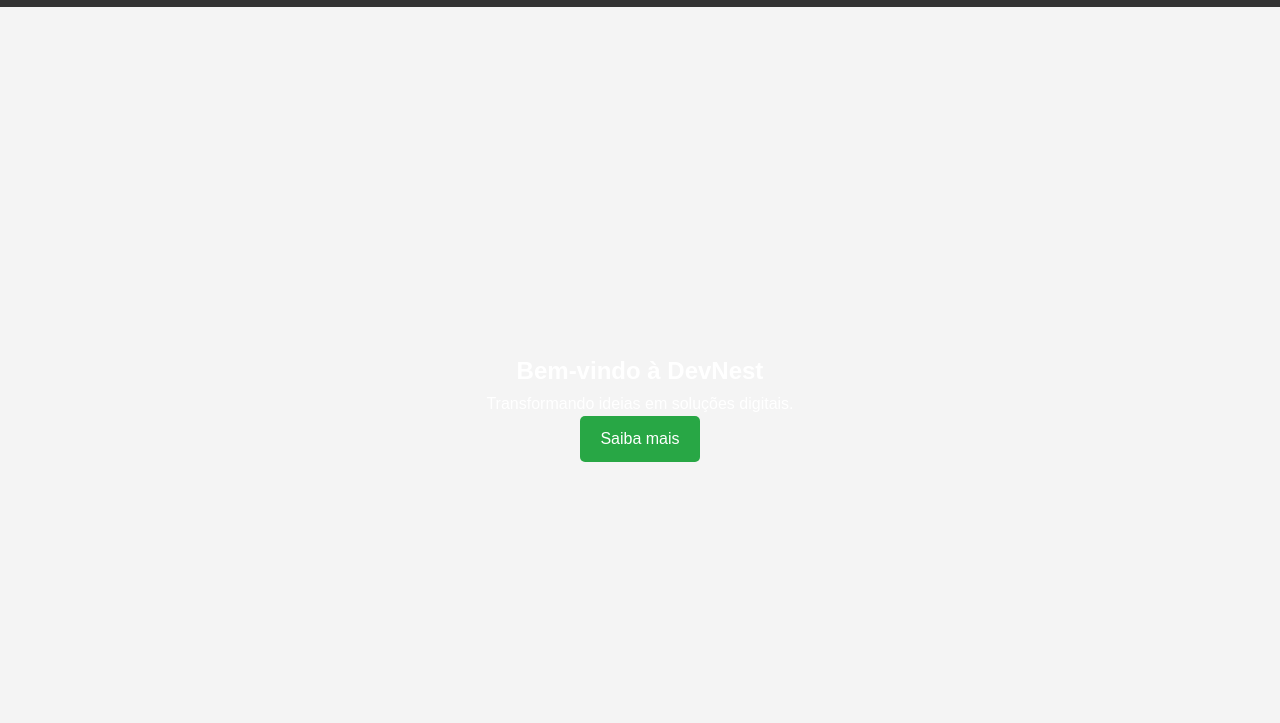
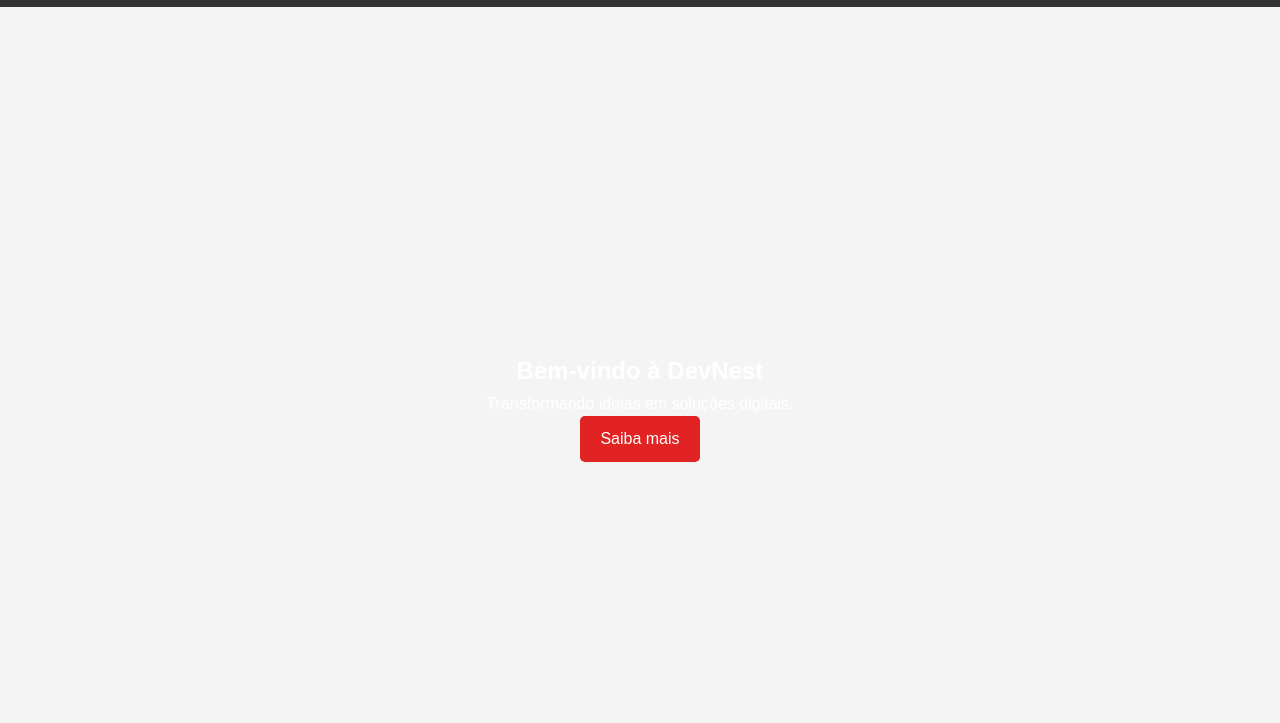
Before and after one commit to josuerkuhim/josuerkuhim.github.io, a plain HTML site: page index.html in a window 1280 px wide. Shown: the part 77-800 px from the top of the page. Drawn offline with Linux system fonts and the light colour scheme.

Commit message:
fix: cta color

```diff
--- a/styles.css
+++ b/styles.css
@@ -49,7 +49,7 @@ header {
 .cta {
     display: inline-block;
     padding: 10px 20px;
-    background-color: #28a745;
+    background-color: #e22323;
     color: #fff;
     text-decoration: none;
     border-radius: 5px;
```
